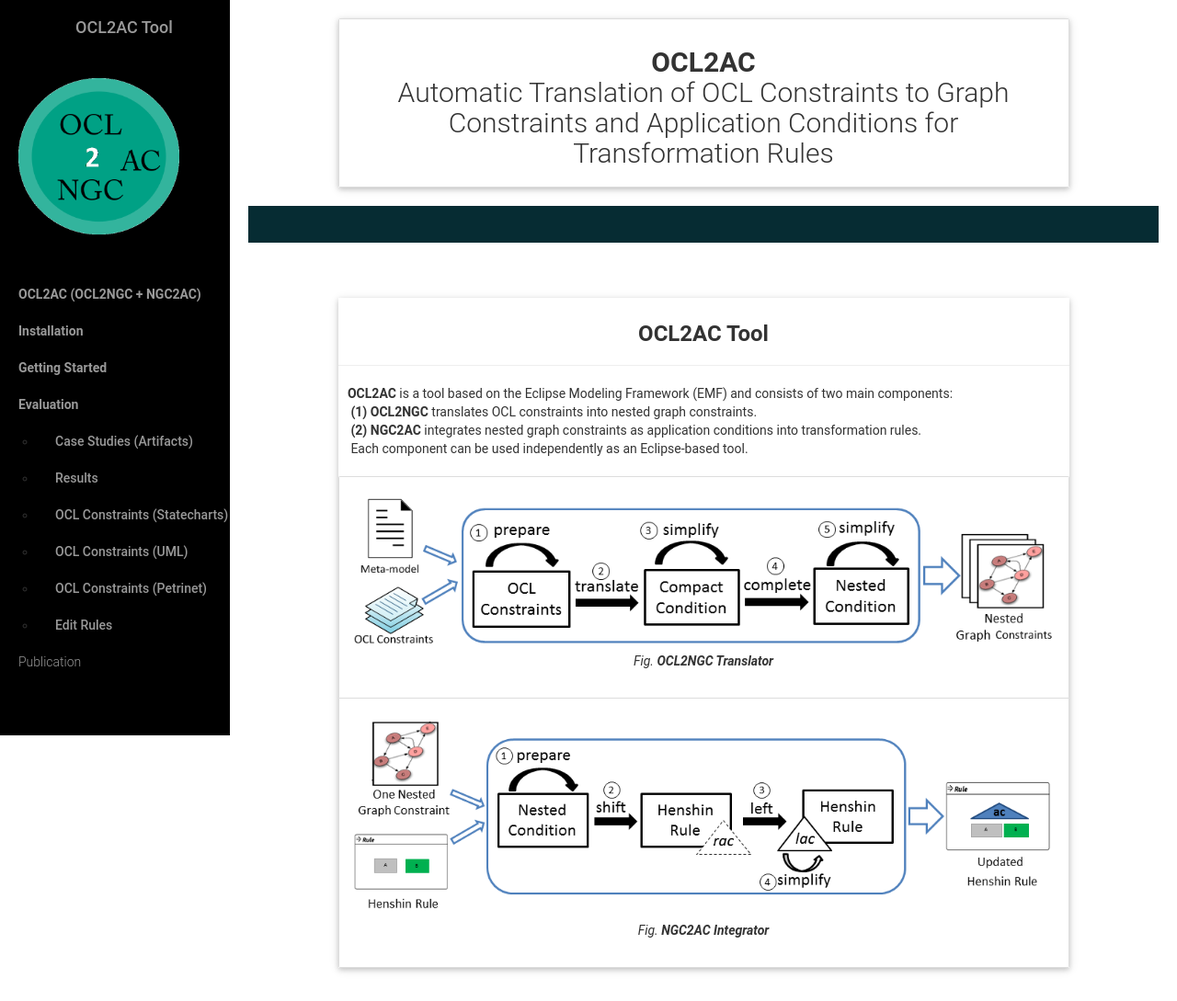
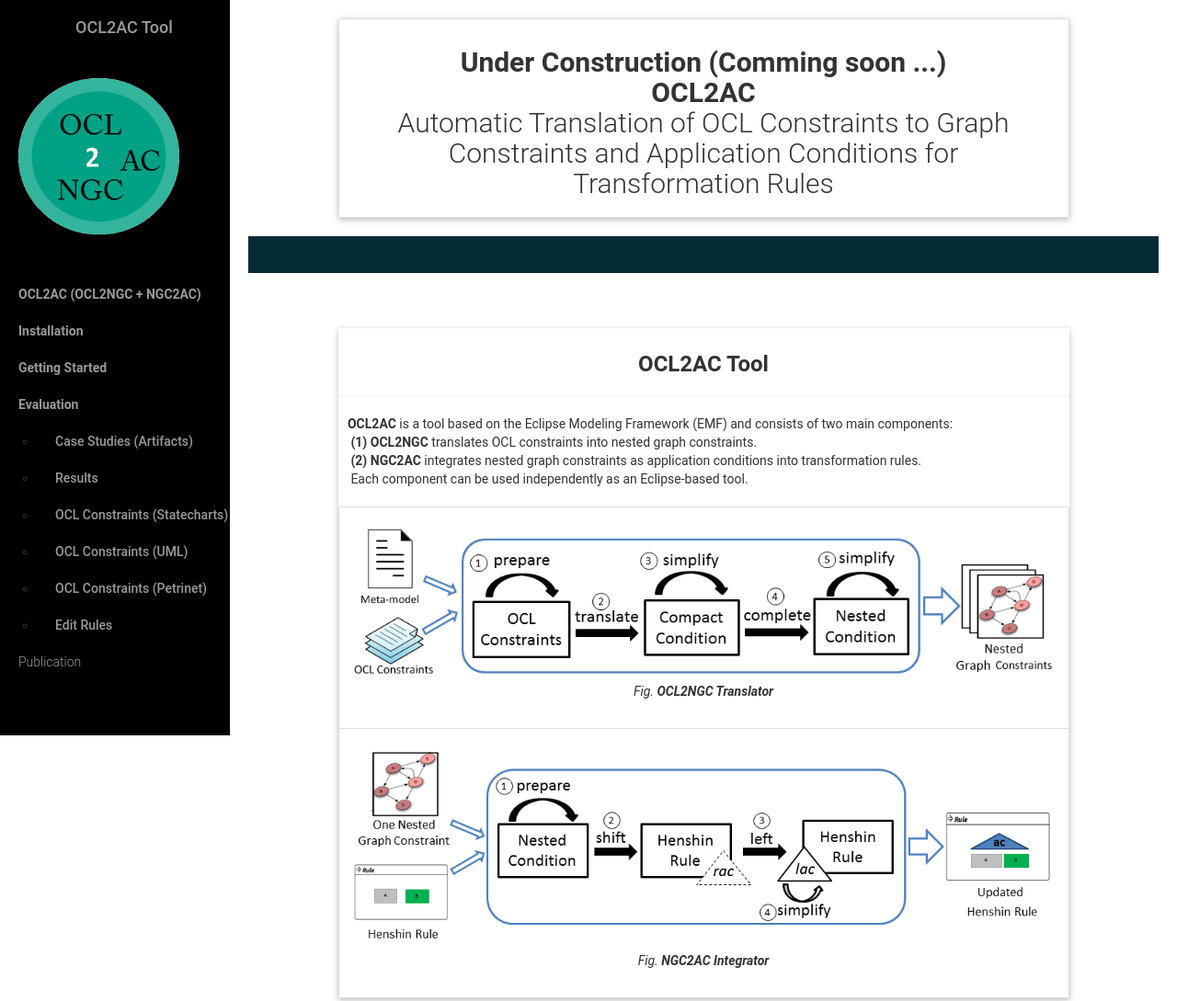
Before and after one commit to OCL2AC/home, a website: page index.html in a window 1280 px wide. Shown: the top 1089 px of the page at 92% size. Drawn offline with nearby package versions, Linux system fonts and the light colour scheme.

Commit message:
under construction

```diff
--- a/index.html
+++ b/index.html
@@ -128,7 +128,7 @@
                       <div class="col-md-10" >
                           <div class="card card-body" style="text-align: center" >
                               <ul class="list-group">
-                                  <li class="list-group-item"><h2> <b>OCL2AC</b><br> Automatic Translation of OCL Constraints to Graph
+                                  <li class="list-group-item"><h2><b>Under Construction (Comming soon ...) </b><br> <b>OCL2AC</b><br> Automatic Translation of OCL Constraints to Graph
                                       Constraints and Application Conditions for
                                       Transformation Rules</h2>
                               </ul>
```
